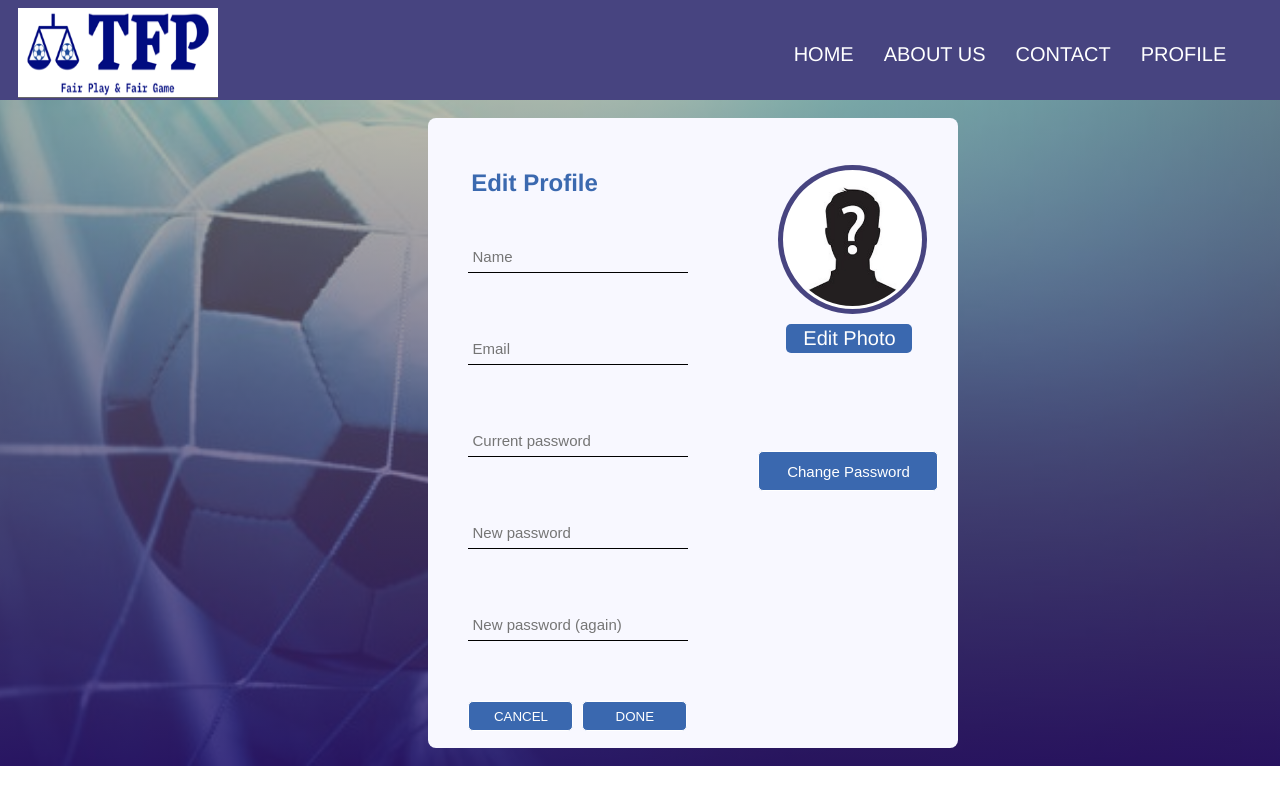
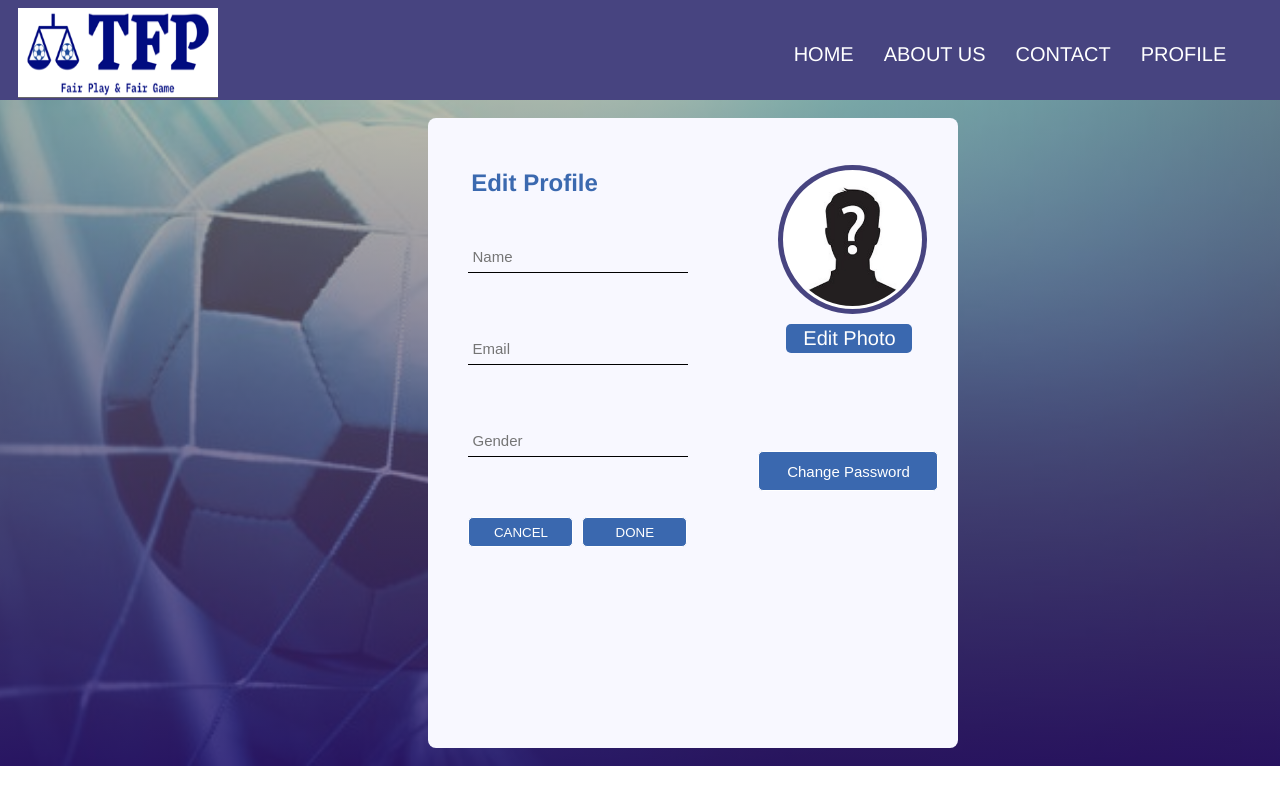
Before and after one commit to SU-CS308-22FA/Team-41-Frontend, a Vue app: page /EditProfile in a window 1280 px wide. Built offline with nearby package versions, Linux system fonts and the light colour scheme.

Commit message:
minor fixes in profileedit

```diff
--- a/src/components/EditProfile.vue
+++ b/src/components/EditProfile.vue
@@ -9,9 +9,7 @@
                 <h2 style="color: rgba(17, 73, 158, 0.818)">Edit Profile</h2>
                 <input v-model="name" type="text" name="" placeholder="Name">
                 <input v-model="mail" type="email" name="" placeholder="Email">
-                <input v-model="gender" type="password" name="" placeholder="Current password">
-                <input type="password" name="" placeholder="New password">
-                <input type="password" name="" placeholder="New password (again)">
+                <input v-model="gender" type="text" name="" placeholder="Gender">
                 <button @click="goToProfile" style="float:left;">CANCEL</button>
                 <button @click="updateUser" style="float:left; margin-left: 4%;">DONE</button>
 
```
